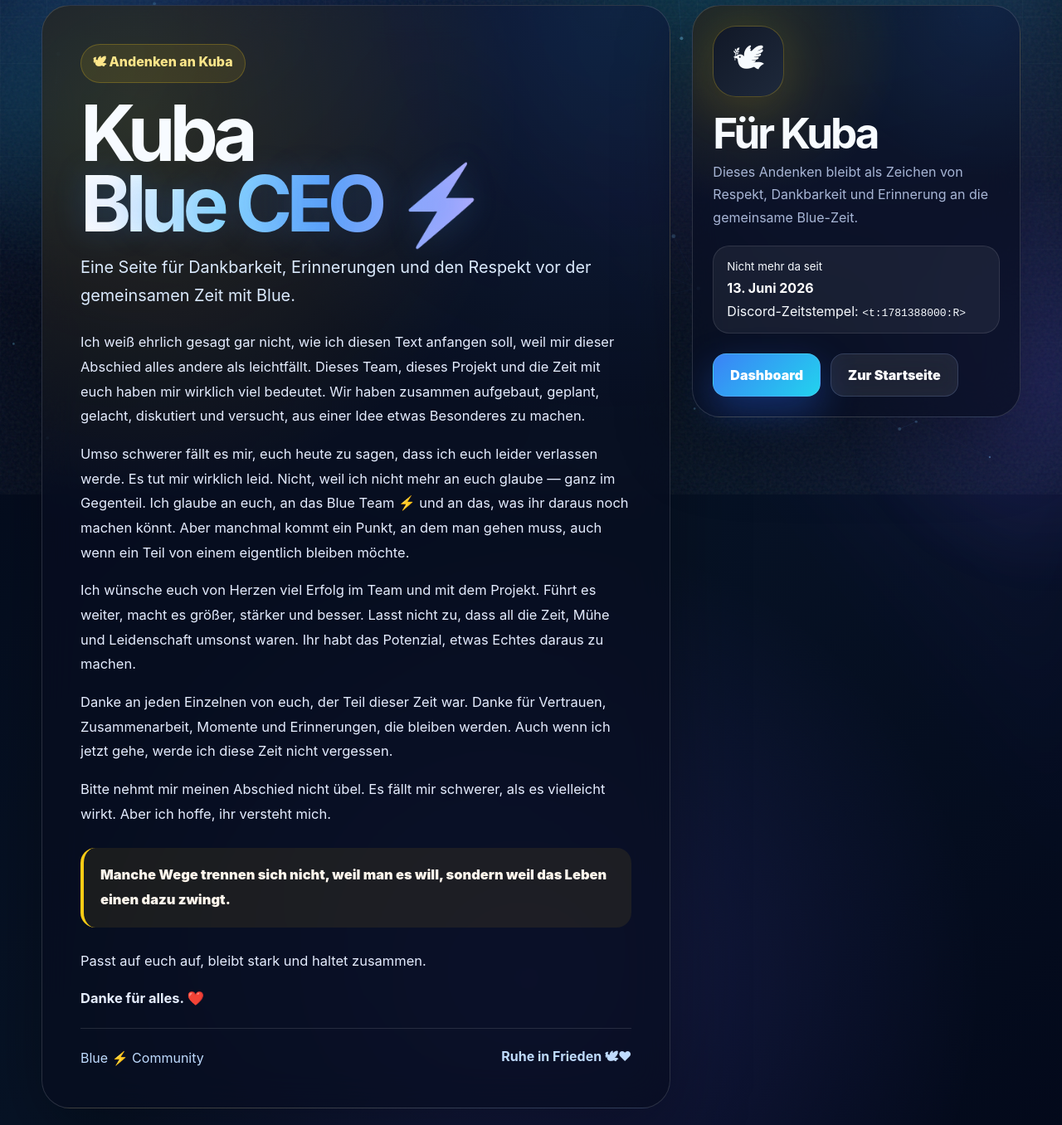
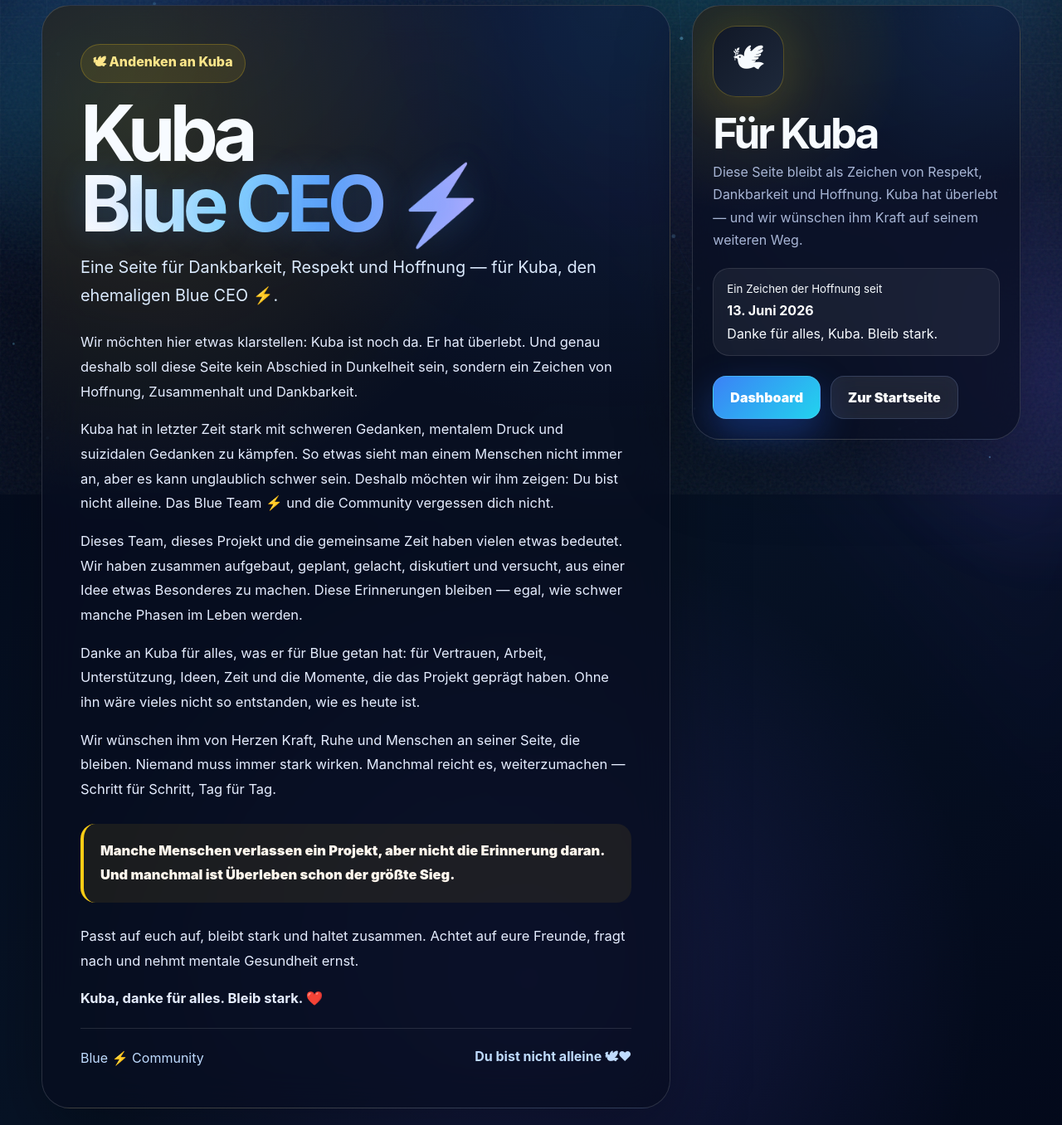
Before and after one commit to blue-support/website-v2, a website: page memorial.html in a window 1280 px wide. Shown: the part 204-1560 px from the top of the page at 83% size. Drawn offline with Linux system fonts and the light colour scheme; no server answers.

Commit message:
Add files via upload

```diff
--- a/memorial.html
+++ b/memorial.html
@@ -4,9 +4,9 @@
   <meta charset="utf-8" />
   <meta name="viewport" content="width=device-width, initial-scale=1" />
   <meta name="theme-color" content="#111827" />
-  <meta name="description" content="Andenken an Kuba, ehemaligen Blue CEO ⚡." />
+  <meta name="description" content="Andenken und Hoffnung für Kuba, ehemaligen Blue CEO ⚡." />
   <meta property="og:title" content="Andenken an Kuba · Blue ⚡" />
-  <meta property="og:description" content="Eine Dankes- und Erinnerungsseite der Blue Community." />
+  <meta property="og:description" content="Eine Dankes-, Hoffnungs- und Erinnerungsseite der Blue Community." />
   <meta property="og:type" content="website" />
   <title>Andenken an Kuba · Blue ⚡</title>
   <link rel="icon" href="assets/favicon.svg" type="image/svg+xml" />
@@ -40,33 +40,33 @@
         <article class="memorial-card reveal">
           <span class="memorial-kicker">🕊 Andenken an Kuba</span>
           <h1>Kuba<br><span class="text-gradient">Blue CEO ⚡</span></h1>
-          <p class="memorial-lead">Eine Seite für Dankbarkeit, Erinnerungen und den Respekt vor der gemeinsamen Zeit mit Blue.</p>
+          <p class="memorial-lead">Eine Seite für Dankbarkeit, Respekt und Hoffnung — für Kuba, den ehemaligen Blue CEO ⚡.</p>
 
           <div class="memorial-letter">
-            <p>Ich weiß ehrlich gesagt gar nicht, wie ich diesen Text anfangen soll, weil mir dieser Abschied alles andere als leichtfällt. Dieses Team, dieses Projekt und die Zeit mit euch haben mir wirklich viel bedeutet. Wir haben zusammen aufgebaut, geplant, gelacht, diskutiert und versucht, aus einer Idee etwas Besonderes zu machen.</p>
-            <p>Umso schwerer fällt es mir, euch heute zu sagen, dass ich euch leider verlassen werde. Es tut mir wirklich leid. Nicht, weil ich nicht mehr an euch glaube — ganz im Gegenteil. Ich glaube an euch, an das Blue Team ⚡ und an das, was ihr daraus noch machen könnt. Aber manchmal kommt ein Punkt, an dem man gehen muss, auch wenn ein Teil von einem eigentlich bleiben möchte.</p>
-            <p>Ich wünsche euch von Herzen viel Erfolg im Team und mit dem Projekt. Führt es weiter, macht es größer, stärker und besser. Lasst nicht zu, dass all die Zeit, Mühe und Leidenschaft umsonst waren. Ihr habt das Potenzial, etwas Echtes daraus zu machen.</p>
-            <p>Danke an jeden Einzelnen von euch, der Teil dieser Zeit war. Danke für Vertrauen, Zusammenarbeit, Momente und Erinnerungen, die bleiben werden. Auch wenn ich jetzt gehe, werde ich diese Zeit nicht vergessen.</p>
-            <p>Bitte nehmt mir meinen Abschied nicht übel. Es fällt mir schwerer, als es vielleicht wirkt. Aber ich hoffe, ihr versteht mich.</p>
-            <div class="memorial-quote">Manche Wege trennen sich nicht, weil man es will, sondern weil das Leben einen dazu zwingt.</div>
-            <p>Passt auf euch auf, bleibt stark und haltet zusammen.</p>
-            <p><strong>Danke für alles. ❤️</strong></p>
+            <p>Wir möchten hier etwas klarstellen: Kuba ist noch da. Er hat überlebt. Und genau deshalb soll diese Seite kein Abschied in Dunkelheit sein, sondern ein Zeichen von Hoffnung, Zusammenhalt und Dankbarkeit.</p>
+            <p>Kuba hat in letzter Zeit stark mit schweren Gedanken, mentalem Druck und suizidalen Gedanken zu kämpfen. So etwas sieht man einem Menschen nicht immer an, aber es kann unglaublich schwer sein. Deshalb möchten wir ihm zeigen: Du bist nicht alleine. Das Blue Team ⚡ und die Community vergessen dich nicht.</p>
+            <p>Dieses Team, dieses Projekt und die gemeinsame Zeit haben vielen etwas bedeutet. Wir haben zusammen aufgebaut, geplant, gelacht, diskutiert und versucht, aus einer Idee etwas Besonderes zu machen. Diese Erinnerungen bleiben — egal, wie schwer manche Phasen im Leben werden.</p>
+            <p>Danke an Kuba für alles, was er für Blue getan hat: für Vertrauen, Arbeit, Unterstützung, Ideen, Zeit und die Momente, die das Projekt geprägt haben. Ohne ihn wäre vieles nicht so entstanden, wie es heute ist.</p>
+            <p>Wir wünschen ihm von Herzen Kraft, Ruhe und Menschen an seiner Seite, die bleiben. Niemand muss immer stark wirken. Manchmal reicht es, weiterzumachen — Schritt für Schritt, Tag für Tag.</p>
+            <div class="memorial-quote">Manche Menschen verlassen ein Projekt, aber nicht die Erinnerung daran. Und manchmal ist Überleben schon der größte Sieg.</div>
+            <p>Passt auf euch auf, bleibt stark und haltet zusammen. Achtet auf eure Freunde, fragt nach und nehmt mentale Gesundheit ernst.</p>
+            <p><strong>Kuba, danke für alles. Bleib stark. ❤️</strong></p>
           </div>
 
           <div class="memorial-signature">
             <span>Blue ⚡ Community</span>
-            <strong>Ruhe in Frieden 🕊❤</strong>
+            <strong>Du bist nicht alleine 🕊❤</strong>
           </div>
         </article>
 
         <aside class="memorial-side-card reveal delay-1">
           <div class="memorial-portrait">🕊</div>
           <h2>Für Kuba</h2>
-          <p>Dieses Andenken bleibt als Zeichen von Respekt, Dankbarkeit und Erinnerung an die gemeinsame Blue-Zeit.</p>
+          <p>Diese Seite bleibt als Zeichen von Respekt, Dankbarkeit und Hoffnung. Kuba hat überlebt — und wir wünschen ihm Kraft auf seinem weiteren Weg.</p>
           <div class="memorial-date">
-            <small>Nicht mehr da seit</small>
+            <small>Ein Zeichen der Hoffnung seit</small>
             <strong><time datetime="2026-06-13">13. Juni 2026</time></strong>
-            <span>Discord-Zeitstempel: <code>&lt;t:1781388000:R&gt;</code></span>
+            <span>Danke für alles, Kuba. Bleib stark.</span>
           </div>
           <div class="memorial-actions">
             <a class="btn btn-primary" href="dashboard.html">Dashboard</a>
```
